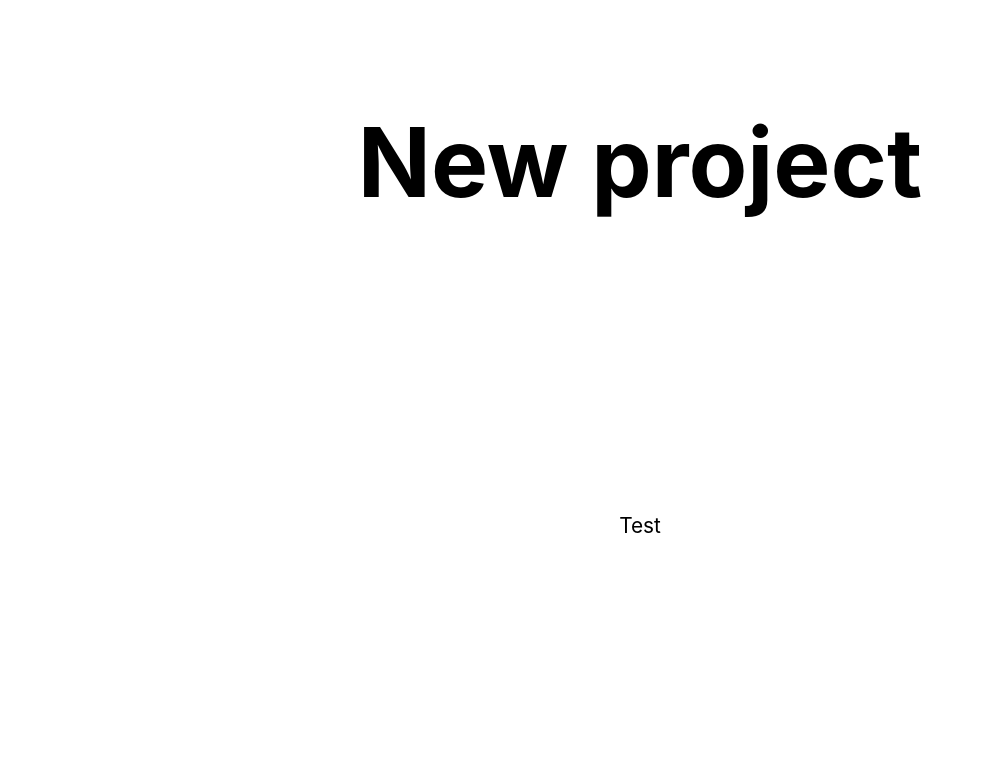
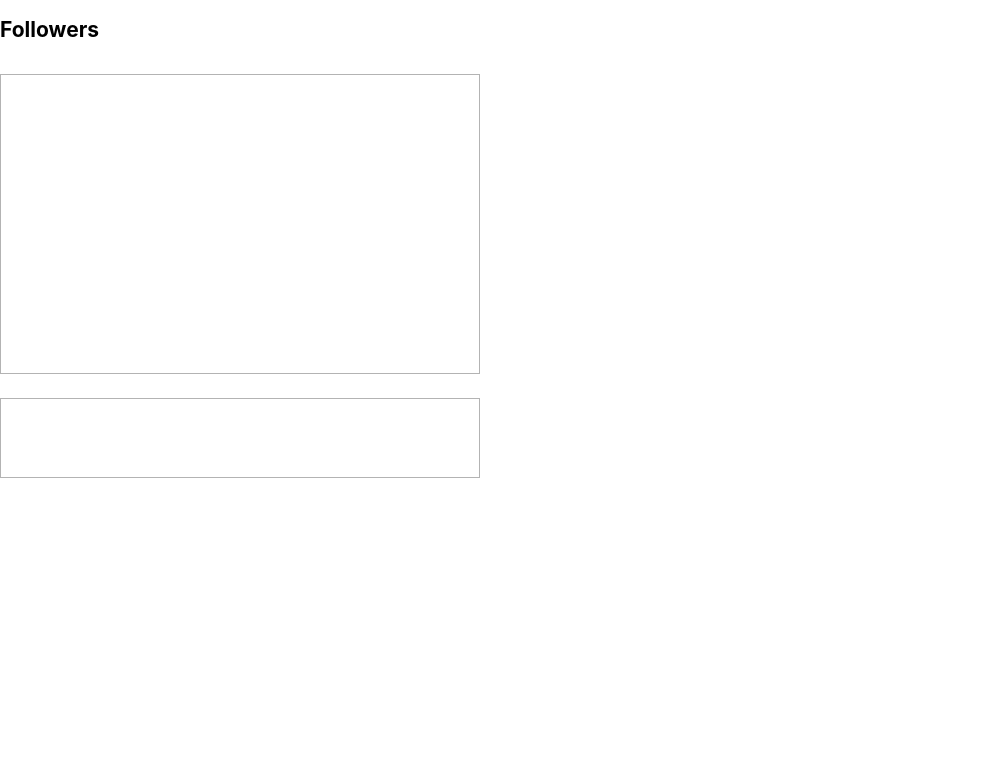
Before and after one commit to Desevp/chartApp, a website built with webpack: page src/index.ejs in a window 1280 px wide. Shown: the whole page, without its empty margins (0-984 px from the left). Built offline with nearby package versions, Linux system fonts and the light colour scheme; some packages are replaced by stand-ins of ours.

Commit message:
Added start html and styles

```diff
--- a/package.json
+++ b/package.json
@@ -48,6 +48,7 @@
     "postcss-easy-import": "3.0.0",
     "postcss-load-config": "2.0.0",
     "postcss-loader": "3.0.0",
+    "postcss-nested": "^4.1.2",
     "postcss-preset-env": "6.6.0",
     "postcss-reporter": "6.0.1",
     "postcss-responsive-type": "1.0.0",
--- a/postcss.config.js
+++ b/postcss.config.js
@@ -5,6 +5,7 @@ module.exports = {
       extensions : '.pcss',
       plugins    : [require('stylelint')()]
     },
+    'postcss-nested': {},
     'postcss-responsive-type' : {},
     'postcss-preset-env'      : {
       browsers     : '> 0.25%, not dead, not ie 11',
--- a/src/components/my-app/style.pcss
+++ b/src/components/my-app/style.pcss
@@ -1,21 +1,33 @@
 .Container {
-  display: grid;
-  height: 100vh;
-  margin: 0 auto;
-  max-width: 60em;
-  padding: 24px;
+  position: relative;
+  width: 100%;
+  max-width: 480px;
+  overflow: hidden;
 }
 
-.Header {
-  text-align: center;
+.ChartWrapper {
+  position: relative;
 
-  & h1 {
-    margin-bottom: 0;
+  &__Chart {
+    margin-top: 32px;
   }
 }
 
-.Content {
-  margin-top: 56px;
-  display: grid;
-  justify-content: center;
+.Chart {
+  position: relative;
+
+  &__Canvas {
+    position: relative;
+    width: 100%;
+    height: 300px;
+    border: 1px solid  rgb(179, 179, 179);
+  }
+
+  &__Timeline {
+    position: relative;
+    width: 100%;
+    height: 80px;
+    margin-top: 24px;
+    border: 1px solid rgb(179, 179, 179);
+  }
 }
--- a/src/components/my-app/template.html
+++ b/src/components/my-app/template.html
@@ -1,10 +1,20 @@
 <section class="Container">
-  <header class="Header">
-    <h1 class="DisplayTitle">New project</h1>
-  </header>
   <main class="Content">
-    <p>
-      Test
-    </p>
+    <div class="ChartWrapper">
+      <h2 class="ChartWrapper__Title">Followers</h2>
+      <div class="ChartWrapper__Chart Chart">
+        <div class="Chart__Canvas">
+          <div class="Chart__Axis-X"></div>
+          <div class="Chart__Axis-Y"></div>
+          <div class="Chart__Graphs">
+
+          </div>
+        </div>
+        <div class="Chart__Timeline">
+          <div class="Chart__VisualPeriod">
+          </div>
+        </div>
+      </div>
+    </div>
   </main>
 </section>
--- a/src/index.pcss
+++ b/src/index.pcss
@@ -33,10 +33,3 @@ h1 {
 p {
   font-size: 1.3rem;
 }
-
-mark {
-  padding: 2px 8px;
-  border-radius: 4px;
-  background-color: #4286F4;
-  color: #FFF;
-}
```
Also changed, not shown: 1 other file.
